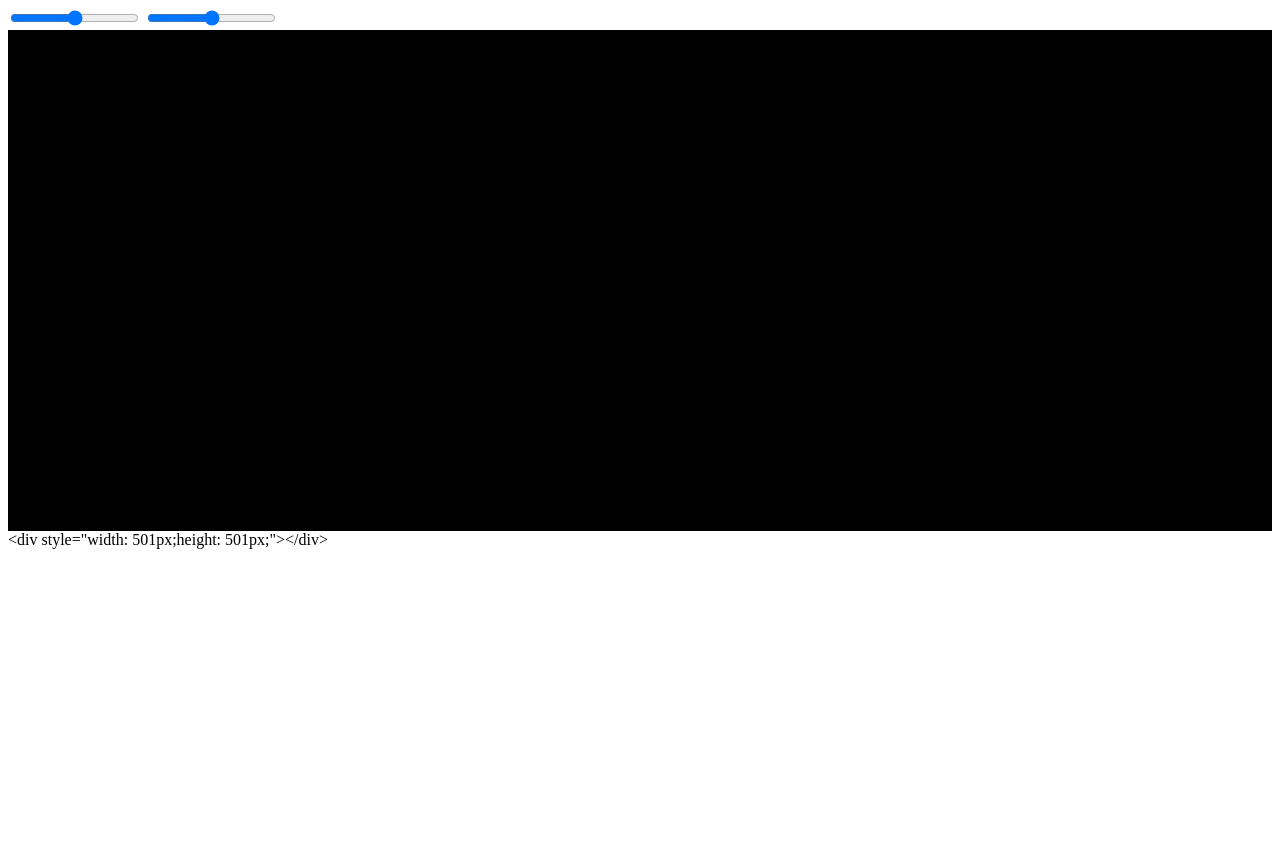
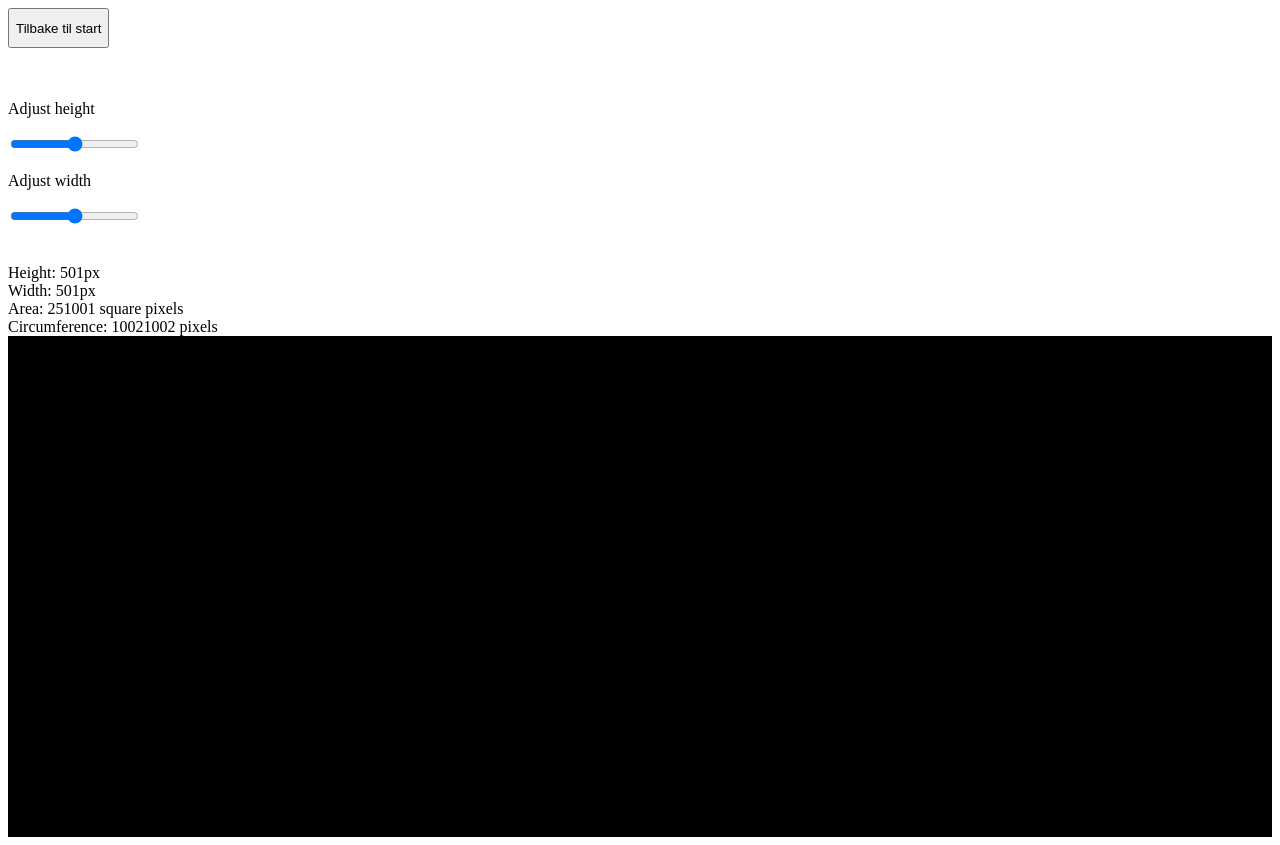
Before and after one commit to StianSundby/LearningJS, a plain HTML site: page uke2/Box/adjustableBox.html in a window 1280 px wide. Before the commit the page ends 800 px from the top, so only its background shows below. Drawn offline with Linux system fonts and the light colour scheme.

Commit message:
grrrrrrr

```diff
--- a/uke2/Box/adjustableBox.html
+++ b/uke2/Box/adjustableBox.html
@@ -6,29 +6,47 @@
     <meta name="viewport" content="width=device-width, initial-scale=1.0">
     <title>Box</title>
 </head>
+
 <body>
+    <!-- Home button -->
+    <a href="../../index.html" style="text-decoration: none;"><button style="cursor: pointer; min-width: none; min-height: 3em;">Tilbake til start</button></a><br><br><br>
+
+    <!-- Sliders -->
+    <p>Adjust height</p>
     <input id="heightSlider" type="range" min="1" max="1000" step="1" oninput="calculate()"/>
-    <input id="widthSlider" type="range" min="1" max="1000" step="1" oninput="calculate()"/>
+    <p>Adjust width</p>
+    <input id="widthSlider" type="range" min="1" max="1000" step="1" oninput="calculate()"/><br><br><br>
 
-    <div style="background-color: black;" id="result"></div>
-    <div id="resultDivHtml"></div>
+    <!-- Divs -->
+    <div id="resultHeight"></div>
+    <div id="resultWidth"></div>
+    <div id="resultArea"></div>
+    <div id="resultCircumference"></div>
+    <div style="background-color: black;" id="box"></div>
 
 
     <script>
-        var resultDiv = document.getElementById('result');
-        var resultDivHtml = document.getElementById('resultDivHtml')
-        var boxHeight = document.getElementById('heightSlider');
-        var boxWidth = document.getElementById('widthSlider');
+        var boxDiv = document.getElementById('box');
+        var heightSlider = document.getElementById('heightSlider');
+        var widthSlider = document.getElementById('widthSlider');
+
+        var resultHeight = document.getElementById('resultHeight')
+        var resultWidth = document.getElementById('resultWidth')
+        var resultArea = document.getElementById('resultArea')
+        var resultCircumference = document.getElementById('resultCircumference')
+
 
         calculate();
 
         function calculate() {
-            resultDiv.innerHTML = '<div style="'
-                +'width: '+boxWidth.value+'px;'
-                +'height: '+boxHeight.value+'px;'
-                +'">'
-                + '</div>';
-            resultDivHtml.innerText = resultDiv.innerHTML;
+            //dynamic styling
+            boxDiv.innerHTML = '<div style="'+'width: '+widthSlider.value+'px;'+'height: '+heightSlider.value+'px;'+'">'+'</div>';
+
+            //Shows some specs of the box
+            resultHeight.innerText = 'Height: '+heightSlider.value +'px';
+            resultWidth.innerText = 'Width: '+widthSlider.value +'px';
+            resultArea.innerText = 'Area: '+heightSlider.value*widthSlider.value+' square pixels';
+            resultCircumference.innerText = 'Circumference: '+heightSlider.value*2 +widthSlider.value*2+' pixels';
         }
 
     </script>
```
Also changed, not shown: index.html (+1 -0 lines), uke2/dynamic/dynamic.html (+9 -0 lines), uke2/math.random/random.html (added, +13 -0 lines).
